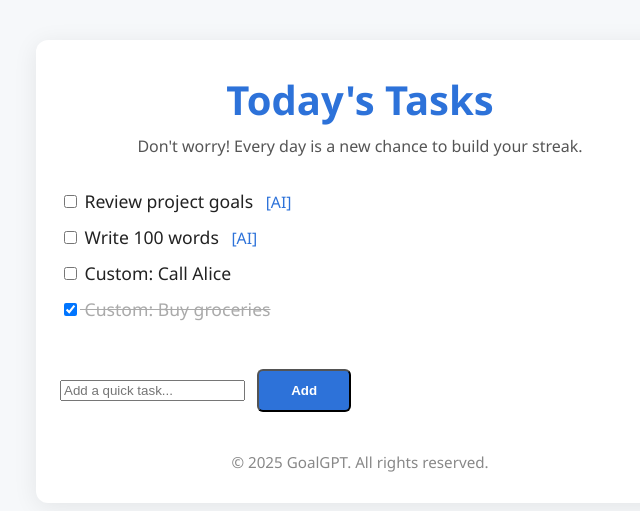
After one commit to leezter/GoalGPT, a Flask app: page /tasks/today in a window 1280 px wide. The commit adds this page. Shown: the top 511 px of the page, without its empty margins (280-920 px from the left). Run offline with Flask 3, Linux system fonts and the light colour scheme.

Commit message:
Added tasks_today.py, updated index.py and updated the routes in app.py

```diff
--- a/app.py
+++ b/app.py
@@ -1,12 +1,15 @@
 from flask import Flask, jsonify, request, render_template
 from datamanager.data_manager import SQLiteDataManager
+
 
 app = Flask(__name__)
 data_manager = SQLiteDataManager("database.db")
 
+
 @app.route("/")
 def home():
     return render_template("index.html")
+
 
 @app.route("/api/users/<int:user_id>", methods=["GET"])
 def get_user(user_id):
@@ -20,6 +23,7 @@ def get_goals(user_id):
     goals = data_manager.get_goals(user_id)
     return jsonify([dict(goal) for goal in goals]), 200
 
+
 @app.route("/api/goals", methods=["POST"])
 def add_goal():
     data = request.get_json()
@@ -30,14 +34,17 @@ def add_goal():
     data_manager.save_goal(user_id, description)
     return jsonify({"message": "Goal added"}), 201
 
+
 @app.route("/api/tasks/<int:user_id>/<date>", methods=["GET"])
 def get_tasks_for_date(user_id, date):
     tasks = data_manager.get_tasks_for_date(user_id, date)
     return jsonify([dict(task) for task in tasks]), 200
 
+
 @app.route("/add_goal", methods=["GET"])
 def add_goal_page():
     return render_template("add_goal.html")
+
 
 @app.route("/add_goal", methods=["POST"])
 def add_goal_submit():
@@ -53,9 +60,15 @@ def add_goal_submit():
     weekly_plan = f"Weekly plan for '{description}':\n- Monday: Research\n- Tuesday: Practice\n- Wednesday: Review\n- Thursday: Apply\n- Friday: Reflect\n- Saturday: Rest\n- Sunday: Plan next week"
     return jsonify({"weekly_plan": weekly_plan})
 
+
 @app.route("/weekly_plan_view", methods=["GET"])
 def weekly_plan_view():
     return render_template("weekly_plan_view.html")
+
+@app.route("/tasks/today", methods=["GET"])
+def tasks_today():
+    return render_template("tasks_today.html")
+
 
 def main():
     app.run(debug=True)
--- /dev/null
+++ b/templates/tasks_today.html
@@ -0,0 +1,89 @@
+<!DOCTYPE html>
+<html lang="en">
+<head>
+    <meta charset="UTF-8">
+    <meta name="viewport" content="width=device-width, initial-scale=1.0">
+    <title>Today's Tasks - GoalGPT</title>
+    <link rel="stylesheet" href="/static/styles.css">
+</head>
+<body>
+    <div class="container">
+        <header>
+            <h1>Today's Tasks</h1>
+            <p id="streak-comment" class="motivation"></p>
+        </header>
+        <main>
+            <section>
+                <ul id="tasks-list" class="tasks-list">
+                    <!-- Tasks will be inserted here -->
+                </ul>
+                <form id="quick-task-form" style="margin-top:2em;">
+                    <input type="text" id="quick-task-input" placeholder="Add a quick task..." required>
+                    <button type="submit" class="cta-btn">Add</button>
+                </form>
+            </section>
+        </main>
+        <footer>
+            <p>&copy; 2025 GoalGPT. All rights reserved.</p>
+        </footer>
+    </div>
+    <script>
+    // Example tasks for demo
+    let tasks = [
+        { id: 1, description: 'Review project goals', completed: false, ai: true },
+        { id: 2, description: 'Write 100 words', completed: false, ai: true },
+        { id: 3, description: 'Custom: Call Alice', completed: false, ai: false },
+        { id: 4, description: 'Custom: Buy groceries', completed: true, ai: false }
+    ];
+    let streakBroken = true; // Simulate a broken streak for demo
+
+    function renderTasks() {
+        const ul = document.getElementById('tasks-list');
+        ul.innerHTML = '';
+        tasks.forEach(task => {
+            const li = document.createElement('li');
+            li.className = task.completed ? 'completed' : '';
+            li.innerHTML = `
+                <label>
+                    <input type="checkbox" ${task.completed ? 'checked' : ''} data-id="${task.id}">
+                    ${task.description} ${task.ai ? '<span class="ai-task">[AI]</span>' : ''}
+                </label>
+            `;
+            ul.appendChild(li);
+        });
+    }
+    renderTasks();
+
+    // Handle checkbox toggle
+    document.getElementById('tasks-list').addEventListener('change', function(e) {
+        if (e.target.type === 'checkbox') {
+            const id = parseInt(e.target.getAttribute('data-id'));
+            tasks = tasks.map(t => t.id === id ? { ...t, completed: e.target.checked } : t);
+            renderTasks();
+        }
+    });
+
+    // Handle quick task add
+    document.getElementById('quick-task-form').onsubmit = function(e) {
+        e.preventDefault();
+        const val = document.getElementById('quick-task-input').value.trim();
+        if (val) {
+            tasks.push({ id: Date.now(), description: 'Custom: ' + val, completed: false, ai: false });
+            renderTasks();
+            document.getElementById('quick-task-input').value = '';
+        }
+    };
+
+    // Show AI comment if streak is broken
+    if (streakBroken) {
+        document.getElementById('streak-comment').textContent = "Don't worry! Every day is a new chance to build your streak.";
+    }
+    </script>
+    <style>
+    .tasks-list { list-style: none; padding: 0; }
+    .tasks-list li { margin: 12px 0; font-size: 1.1em; }
+    .tasks-list li.completed label { color: #aaa; text-decoration: line-through; }
+    .ai-task { color: #2d72d9; font-size: 0.9em; margin-left: 8px; }
+    </style>
+</body>
+</html>
```
Also changed, not shown: templates/index.html (+20 -6 lines).
